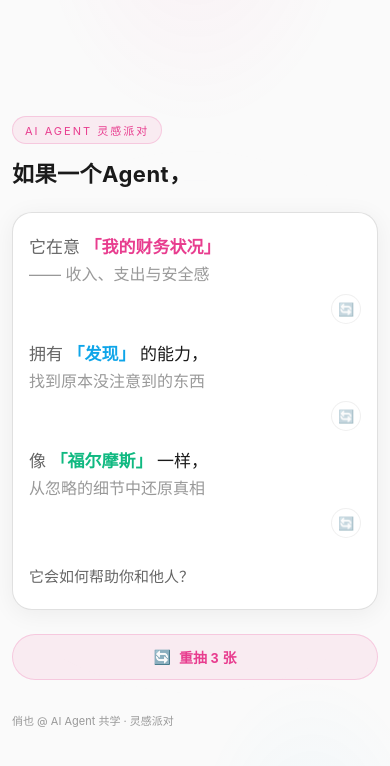
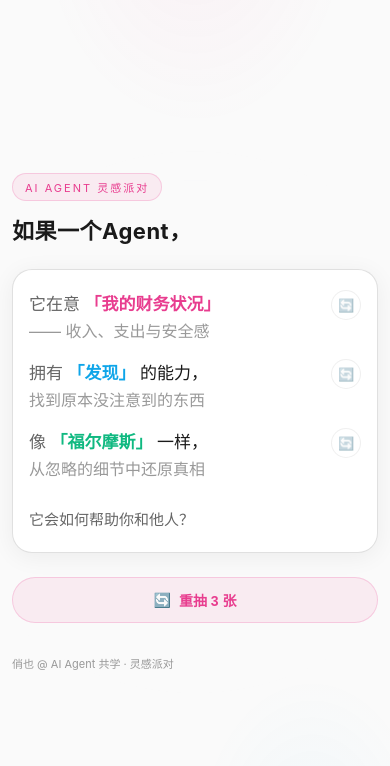
Before and after one commit to Ciaoye/inspiration_alchemy, a plain HTML site: page index.html in a window 390 px wide. Drawn offline with Linux system fonts and the light colour scheme.

Commit message:
Optimize mobile layout: button on same line

```diff
--- a/index.html
+++ b/index.html
@@ -337,8 +337,10 @@
     }
 
     .prompt-line {
-      display: block;
-      position: relative;
+      display: flex;
+      justify-content: space-between;
+      align-items: flex-start;
+      gap: 12px;
       margin-bottom: 16px;
       padding-bottom: 16px;
       border-bottom: 1px solid var(--border-subtle);
@@ -351,8 +353,13 @@
       border-bottom: none;
     }
 
+    .prompt-line-content {
+      flex: 1;
+      min-width: 0;
+    }
+
     .prompt-line-top {
-      display: block;
+      display: inline;
     }
 
     .prompt-line-bottom {
@@ -394,14 +401,8 @@
       color: var(--text-muted);
     }
 
-    .prompt-line-button-wrapper {
-      display: flex;
-      justify-content: flex-end;
-      margin-top: 8px;
-    }
-
     .btn-redraw {
-      position: static;
+      flex-shrink: 0;
       width: 30px;
       height: 30px;
       font-size: 13px;
@@ -544,6 +545,7 @@
   <div class="prompt-area">
     <!-- 维度行 -->
     <div class="prompt-line dim" id="lineDim">
+      <div class="prompt-line-content">
         <div class="prompt-line-top">
           <span class="prompt-prefix">它在意</span>
           <span class="prompt-main dim" id="mainDim">「问题」</span>
@@ -551,13 +553,13 @@
         <div class="prompt-line-bottom">
           <span class="prompt-suffix" id="suffixDim">——</span>
         </div>
-      <div class="prompt-line-button-wrapper">
+      </div>
       <button class="btn-redraw dim" onclick="drawDimension()" title="重抽维度">🔄</button>
-      </div>
     </div>
 
     <!-- 能力行 -->
     <div class="prompt-line abi" id="lineAbi">
+      <div class="prompt-line-content">
         <div class="prompt-line-top">
           <span class="prompt-prefix">拥有</span>
           <span class="prompt-main abi" id="mainAbi">「能力」</span>
@@ -566,14 +568,14 @@
         <div class="prompt-line-bottom">
           <span class="prompt-suffix" id="suffixAbi"></span>
         </div>
-      <div class="prompt-line-button-wrapper">
+      </div>
       <button class="btn-redraw abi" onclick="drawAbility()" title="重抽能力">🔄</button>
-      </div>
     </div>
 
 
     <!-- 人格行 -->
     <div class="prompt-line per" id="linePer">
+      <div class="prompt-line-content">
         <div class="prompt-line-top">
           <span class="prompt-prefix">像</span>
           <span class="prompt-main per" id="mainPer">「人格」</span>
@@ -582,9 +584,8 @@
         <div class="prompt-line-bottom">
           <span class="prompt-suffix" id="suffixPer"></span>
         </div>
-      <div class="prompt-line-button-wrapper">
+      </div>
       <button class="btn-redraw per" onclick="drawPersona()" title="重抽人格">🔄</button>
-      </div>
     </div>
 
     <div class="prompt-question">
```
Lines whose indentation alone changed are shown as unchanged.
